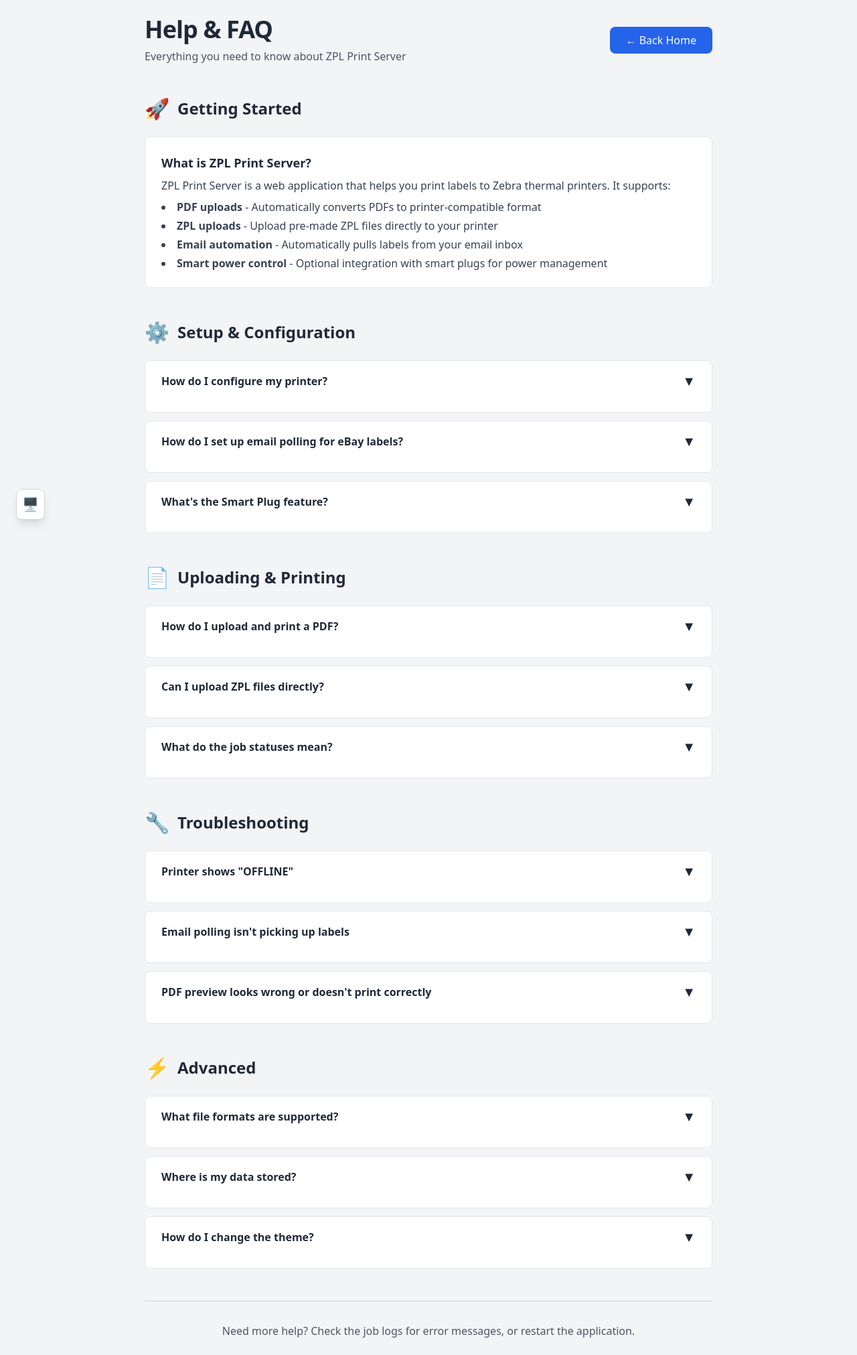
After one commit to corey-schneider/zpl-print-server, a FastAPI app: template app/templates/help.html in a window 1280 px wide. The commit adds this page. Shown: the whole page at 67% size. Run offline with FastAPI, Linux system fonts and the light colour scheme; the template is opened without the code that fills it, so the values that code supplies are empty; parts of the project's set-up code (start-up, migrations or seed data) failed here and were passed over.

Commit message:
add help page

```diff
--- a/app/main.py
+++ b/app/main.py
@@ -38,6 +38,10 @@ async def home(request: Request):
         "settings": settings,
         "is_first_run": IS_FIRST_RUN
     })
+
+@app.get("/help", response_class=HTMLResponse)
+async def help_page(request: Request):
+    return templates.TemplateResponse("help.html", {"request": request})
 
 def _detect_file_type(filename: str, content: bytes) -> str:
     """Detect if file is PDF or ZPL based on extension and content."""
--- /dev/null
+++ b/app/templates/help.html
@@ -0,0 +1,430 @@
+<!DOCTYPE html>
+<html lang="en" class="dark">
+<head>
+    <meta charset="UTF-8">
+    <meta name="viewport" content="width=device-width, initial-scale=1.0">
+    <title>Help & FAQ - ZPL Print Server</title>
+    <script src="{{ url_for('static', path='/tailwindcss-3.4.17.js') }}"></script>
+    <script>
+        tailwind.config = { darkMode: 'class' }
+    </script>
+    <style>
+        .faq-item { transition: all 0.2s ease; }
+        .faq-item.expanded .faq-answer { max-height: 500px; opacity: 1; }
+        .faq-item .faq-answer { max-height: 0; opacity: 0; overflow: hidden; transition: all 0.3s ease; }
+        .faq-item .faq-toggle { transition: transform 0.3s ease; }
+        .faq-item.expanded .faq-toggle { transform: rotate(180deg); }
+    </style>
+</head>
+<body class="bg-gray-100 dark:bg-gray-900 text-gray-800 dark:text-gray-200 transition-colors duration-200 font-sans">
+
+<div class="container mx-auto p-6 max-w-4xl">
+
+    <!-- Header -->
+    <div class="flex justify-between items-center mb-12">
+        <div>
+            <h1 class="text-4xl font-bold tracking-tight mb-2">Help & FAQ</h1>
+            <p class="text-gray-600 dark:text-gray-400">Everything you need to know about ZPL Print Server</p>
+        </div>
+        <a href="/" class="bg-blue-600 hover:bg-blue-700 text-white px-6 py-2 rounded-lg font-medium transition">
+            ← Back Home
+        </a>
+    </div>
+
+    <!-- Getting Started -->
+    <section class="mb-12">
+        <h2 class="text-2xl font-bold mb-6 flex items-center gap-3">
+            <span class="text-3xl">🚀</span> Getting Started
+        </h2>
+        <div class="space-y-4">
+            <div class="bg-white dark:bg-gray-800 rounded-lg p-6 border border-gray-200 dark:border-gray-700">
+                <h3 class="font-bold text-lg mb-2">What is ZPL Print Server?</h3>
+                <p class="text-gray-700 dark:text-gray-300">
+                    ZPL Print Server is a web application that helps you print labels to Zebra thermal printers. It supports:
+                </p>
+                <ul class="list-disc list-inside text-gray-700 dark:text-gray-300 mt-2 space-y-1">
+                    <li><strong>PDF uploads</strong> - Automatically converts PDFs to printer-compatible format</li>
+                    <li><strong>ZPL uploads</strong> - Upload pre-made ZPL files directly to your printer</li>
+                    <li><strong>Email automation</strong> - Automatically pulls labels from your email inbox</li>
+                    <li><strong>Smart power control</strong> - Optional integration with smart plugs for power management</li>
+                </ul>
+            </div>
+        </div>
+    </section>
+
+    <!-- Setup & Configuration -->
+    <section class="mb-12">
+        <h2 class="text-2xl font-bold mb-6 flex items-center gap-3">
+            <span class="text-3xl">⚙️</span> Setup & Configuration
+        </h2>
+        <div class="space-y-3">
+            <!-- Printer Setup -->
+            <div class="faq-item bg-white dark:bg-gray-800 rounded-lg border border-gray-200 dark:border-gray-700 overflow-hidden">
+                <button onclick="toggleFaq(this)" class="w-full text-left px-6 py-4 hover:bg-gray-50 dark:hover:bg-gray-700/50 flex justify-between items-center">
+                    <span class="font-bold">How do I configure my printer?</span>
+                    <span class="faq-toggle text-xl">▼</span>
+                </button>
+                <div class="faq-answer px-6 pb-4">
+                    <ol class="list-decimal list-inside space-y-2 text-gray-700 dark:text-gray-300">
+                        <li>Open the <strong>Settings</strong> (⚙️ button in top-right)</li>
+                        <li>Go to the <strong>🖨️ Printer</strong> tab</li>
+                        <li>Enter your printer's IP address (e.g., 192.168.1.111)</li>
+                        <li>Click <strong>Test Connection</strong> to verify</li>
+                        <li>Click <strong>Save Changes</strong></li>
+                    </ol>
+                    <p class="mt-3 text-sm text-gray-600 dark:text-gray-400">
+                        <strong>Need to find your printer's IP?</strong> Check your printer's display panel or access your router's admin page.
+                    </p>
+                </div>
+            </div>
+
+            <!-- Email Setup -->
+            <div class="faq-item bg-white dark:bg-gray-800 rounded-lg border border-gray-200 dark:border-gray-700 overflow-hidden">
+                <button onclick="toggleFaq(this)" class="w-full text-left px-6 py-4 hover:bg-gray-50 dark:hover:bg-gray-700/50 flex justify-between items-center">
+                    <span class="font-bold">How do I set up email polling for eBay labels?</span>
+                    <span class="faq-toggle text-xl">▼</span>
+                </button>
+                <div class="faq-answer px-6 pb-4">
+                    <ol class="list-decimal list-inside space-y-2 text-gray-700 dark:text-gray-300">
+                        <li>Go to <strong>Settings</strong> → <strong>📧 Email</strong> tab</li>
+                        <li>Check the <strong>"Enable Email Polling"</strong> checkbox</li>
+                        <li>Enter your Yahoo Mail email address</li>
+                        <li>Create an <strong>app-specific password</strong>:
+                            <ul class="list-disc list-inside ml-4 mt-2 text-sm">
+                                <li>Visit your <a href="https://login.yahoo.com/account/security" class="text-blue-600 dark:text-blue-400 hover:underline">Yahoo Account Security</a></li>
+                                <li>Generate a new "App password" (not your regular password)</li>
+                                <li>Paste the generated password into the field</li>
+                            </ul>
+                        </li>
+                        <li>Configure email filters (sender, subject, body keywords)</li>
+                        <li>Set check frequency (default: 60 seconds)</li>
+                        <li>Click <strong>Test Email Connection</strong> to verify</li>
+                        <li>Click <strong>Save Changes</strong></li>
+                    </ol>
+                    <p class="mt-3 p-3 bg-blue-50 dark:bg-blue-900/20 border border-blue-200 dark:border-blue-700 rounded text-sm text-blue-900 dark:text-blue-200">
+                        💡 <strong>Tip:</strong> Use "all three" filters to prevent unwanted emails from being printed. For eBay, try: From: "ebay@ebay.com", Subject: "shipping label", Body: "ready"
+                    </p>
+                </div>
+            </div>
+
+            <!-- Smart Plug Setup -->
+            <div class="faq-item bg-white dark:bg-gray-800 rounded-lg border border-gray-200 dark:border-gray-700 overflow-hidden">
+                <button onclick="toggleFaq(this)" class="w-full text-left px-6 py-4 hover:bg-gray-50 dark:hover:bg-gray-700/50 flex justify-between items-center">
+                    <span class="font-bold">What's the Smart Plug feature?</span>
+                    <span class="faq-toggle text-xl">▼</span>
+                </button>
+                <div class="faq-answer px-6 pb-4">
+                    <p class="text-gray-700 dark:text-gray-300 mb-3">
+                        If you have an expensive printer or want to save electricity, you can automatically turn your printer on/off based on print jobs.
+                    </p>
+                    <ol class="list-decimal list-inside space-y-2 text-gray-700 dark:text-gray-300 mb-3">
+                        <li>Get a smart plug (TP-Link, IFTTT-compatible, etc.)</li>
+                        <li>Go to <strong>Settings</strong> → <strong>⚡ Smart Plug</strong></li>
+                        <li>Check <strong>"Enable Smart Plug Integration"</strong></li>
+                        <li>Enter webhook URLs for turning the plug ON and OFF</li>
+                        <li>Click <strong>Save Changes</strong></li>
+                    </ol>
+                    <p class="text-sm text-gray-600 dark:text-gray-400">
+                        <strong>Optional feature:</strong> You don't need this to use the printer. It's only for power savings.
+                    </p>
+                </div>
+            </div>
+        </div>
+    </section>
+
+    <!-- Uploading & Printing -->
+    <section class="mb-12">
+        <h2 class="text-2xl font-bold mb-6 flex items-center gap-3">
+            <span class="text-3xl">📄</span> Uploading & Printing
+        </h2>
+        <div class="space-y-3">
+            <!-- PDF Upload -->
+            <div class="faq-item bg-white dark:bg-gray-800 rounded-lg border border-gray-200 dark:border-gray-700 overflow-hidden">
+                <button onclick="toggleFaq(this)" class="w-full text-left px-6 py-4 hover:bg-gray-50 dark:hover:bg-gray-700/50 flex justify-between items-center">
+                    <span class="font-bold">How do I upload and print a PDF?</span>
+                    <span class="faq-toggle text-xl">▼</span>
+                </button>
+                <div class="faq-answer px-6 pb-4">
+                    <ol class="list-decimal list-inside space-y-2 text-gray-700 dark:text-gray-300">
+                        <li><strong>Go to the home page</strong></li>
+                        <li><strong>Drag & drop</strong> your PDF file into the upload zone, or click to browse</li>
+                        <li>The app will automatically:
+                            <ul class="list-disc list-inside ml-4 mt-2">
+                                <li>Convert the PDF to ZPL format</li>
+                                <li>Generate a preview image</li>
+                                <li>Send it to your printer</li>
+                            </ul>
+                        </li>
+                        <li>Check the <strong>jobs table</strong> below to see the status</li>
+                    </ol>
+                </div>
+            </div>
+
+            <!-- ZPL Upload -->
+            <div class="faq-item bg-white dark:bg-gray-800 rounded-lg border border-gray-200 dark:border-gray-700 overflow-hidden">
+                <button onclick="toggleFaq(this)" class="w-full text-left px-6 py-4 hover:bg-gray-50 dark:hover:bg-gray-700/50 flex justify-between items-center">
+                    <span class="font-bold">Can I upload ZPL files directly?</span>
+                    <span class="faq-toggle text-xl">▼</span>
+                </button>
+                <div class="faq-answer px-6 pb-4">
+                    <p class="text-gray-700 dark:text-gray-300 mb-3">
+                        <strong>Yes!</strong> If you already have a ZPL file (e.g., exported from design software), you can upload it directly.
+                    </p>
+                    <ol class="list-decimal list-inside space-y-2 text-gray-700 dark:text-gray-300">
+                        <li>The upload zone accepts both PDF and ZPL files</li>
+                        <li>Just drop your <code class="bg-gray-200 dark:bg-gray-700 px-2 py-1 rounded text-sm">.zpl</code> file</li>
+                        <li>It will be sent directly to the printer <strong>without conversion</strong> (lossless)</li>
+                    </ol>
+                    <p class="mt-3 text-sm text-gray-600 dark:text-gray-400">
+                        💡 <strong>Pro tip:</strong> ZPL uploads are perfect for labels you've already designed and tested.
+                    </p>
+                </div>
+            </div>
+
+            <!-- Job Status -->
+            <div class="faq-item bg-white dark:bg-gray-800 rounded-lg border border-gray-200 dark:border-gray-700 overflow-hidden">
+                <button onclick="toggleFaq(this)" class="w-full text-left px-6 py-4 hover:bg-gray-50 dark:hover:bg-gray-700/50 flex justify-between items-center">
+                    <span class="font-bold">What do the job statuses mean?</span>
+                    <span class="faq-toggle text-xl">▼</span>
+                </button>
+                <div class="faq-answer px-6 pb-4">
+                    <div class="space-y-2 text-gray-700 dark:text-gray-300">
+                        <div><strong class="text-yellow-600 dark:text-yellow-400">READY</strong> - File received, waiting to print</div>
+                        <div><strong class="text-blue-600 dark:text-blue-400">PRINTING</strong> - Currently sending to printer</div>
+                        <div><strong class="text-green-600 dark:text-green-400">COMPLETED</strong> - Successfully printed</div>
+                        <div><strong class="text-red-600 dark:text-red-400">FAILED</strong> - Error occurred (check the log for details)</div>
+                    </div>
+                </div>
+            </div>
+        </div>
+    </section>
+
+    <!-- Troubleshooting -->
+    <section class="mb-12">
+        <h2 class="text-2xl font-bold mb-6 flex items-center gap-3">
+            <span class="text-3xl">🔧</span> Troubleshooting
+        </h2>
+        <div class="space-y-3">
+            <!-- Printer Offline -->
+            <div class="faq-item bg-white dark:bg-gray-800 rounded-lg border border-gray-200 dark:border-gray-700 overflow-hidden">
+                <button onclick="toggleFaq(this)" class="w-full text-left px-6 py-4 hover:bg-gray-50 dark:hover:bg-gray-700/50 flex justify-between items-center">
+                    <span class="font-bold">Printer shows "OFFLINE"</span>
+                    <span class="faq-toggle text-xl">▼</span>
+                </button>
+                <div class="faq-answer px-6 pb-4">
+                    <ol class="list-decimal list-inside space-y-2 text-gray-700 dark:text-gray-300">
+                        <li><strong>Check physical connection:</strong> Is the printer powered on and connected to the network?</li>
+                        <li><strong>Ping the printer:</strong> Open terminal and run <code class="bg-gray-200 dark:bg-gray-700 px-2 py-1 rounded text-sm">ping 192.168.1.111</code> (use your printer's IP)</li>
+                        <li><strong>Verify IP address:</strong> Go to Settings and double-check the IP is correct</li>
+                        <li><strong>Check firewall:</strong> Ensure port 9100 is not blocked</li>
+                        <li><strong>Restart printer:</strong> Power cycle the printer and try again</li>
+                    </ol>
+                </div>
+            </div>
+
+            <!-- Email Not Working -->
+            <div class="faq-item bg-white dark:bg-gray-800 rounded-lg border border-gray-200 dark:border-gray-700 overflow-hidden">
+                <button onclick="toggleFaq(this)" class="w-full text-left px-6 py-4 hover:bg-gray-50 dark:hover:bg-gray-700/50 flex justify-between items-center">
+                    <span class="font-bold">Email polling isn't picking up labels</span>
+                    <span class="faq-toggle text-xl">▼</span>
+                </button>
+                <div class="faq-answer px-6 pb-4">
+                    <ol class="list-decimal list-inside space-y-2 text-gray-700 dark:text-gray-300">
+                        <li><strong>Check if enabled:</strong> Go to Settings → Email and make sure "Enable Email Polling" is checked</li>
+                        <li><strong>Verify credentials:</strong> Use the "Test Email Connection" button to verify your username and password</li>
+                        <li><strong>Check filters:</strong> Emails must match <strong>all three</strong> filters (From, Subject, Body). Adjust them if needed</li>
+                        <li><strong>Check frequency:</strong> Increase the check frequency to test (default is 60 seconds)</li>
+                        <li><strong>App password:</strong> Make sure you're using an <strong>app-specific password</strong>, not your regular Yahoo password</li>
+                        <li><strong>Check inbox:</strong> Verify the email is in your main inbox (not spam/trash)</li>
+                    </ol>
+                </div>
+            </div>
+
+            <!-- PDF Conversion Issues -->
+            <div class="faq-item bg-white dark:bg-gray-800 rounded-lg border border-gray-200 dark:border-gray-700 overflow-hidden">
+                <button onclick="toggleFaq(this)" class="w-full text-left px-6 py-4 hover:bg-gray-50 dark:hover:bg-gray-700/50 flex justify-between items-center">
+                    <span class="font-bold">PDF preview looks wrong or doesn't print correctly</span>
+                    <span class="faq-toggle text-xl">▼</span>
+                </button>
+                <div class="faq-answer px-6 pb-4">
+                    <div class="space-y-2 text-gray-700 dark:text-gray-300">
+                        <p><strong>This can happen when:</strong></p>
+                        <ul class="list-disc list-inside space-y-1">
+                            <li>PDF dimensions don't match the label size (4x6 for Zebra GX420t)</li>
+                            <li>PDF has unusual fonts or special characters</li>
+                            <li>Image quality is very low in the original PDF</li>
+                        </ul>
+                        <p class="mt-3"><strong>Solutions:</strong></p>
+                        <ul class="list-disc list-inside space-y-1">
+                            <li>Try uploading a ZPL file instead (if you have one)</li>
+                            <li>Check the PDF preview image in the jobs table</li>
+                            <li>Adjust your PDF before uploading (proper dimensions, quality)</li>
+                        </ul>
+                    </div>
+                </div>
+            </div>
+        </div>
+    </section>
+
+    <!-- Advanced -->
+    <section class="mb-12">
+        <h2 class="text-2xl font-bold mb-6 flex items-center gap-3">
+            <span class="text-3xl">⚡</span> Advanced
+        </h2>
+        <div class="space-y-3">
+            <!-- File Formats -->
+            <div class="faq-item bg-white dark:bg-gray-800 rounded-lg border border-gray-200 dark:border-gray-700 overflow-hidden">
+                <button onclick="toggleFaq(this)" class="w-full text-left px-6 py-4 hover:bg-gray-50 dark:hover:bg-gray-700/50 flex justify-between items-center">
+                    <span class="font-bold">What file formats are supported?</span>
+                    <span class="faq-toggle text-xl">▼</span>
+                </button>
+                <div class="faq-answer px-6 pb-4">
+                    <div class="space-y-3">
+                        <div>
+                            <strong class="text-blue-600 dark:text-blue-400">PDF Files (.pdf)</strong>
+                            <p class="text-sm text-gray-600 dark:text-gray-400 mt-1">Standard PDF documents - automatically converted to ZPL</p>
+                        </div>
+                        <div>
+                            <strong class="text-blue-600 dark:text-blue-400">ZPL Files (.zpl)</strong>
+                            <p class="text-sm text-gray-600 dark:text-gray-400 mt-1">Zebra Programming Language files - sent directly to printer without conversion</p>
+                        </div>
+                    </div>
+                </div>
+            </div>
+
+            <!-- Data Storage -->
+            <div class="faq-item bg-white dark:bg-gray-800 rounded-lg border border-gray-200 dark:border-gray-700 overflow-hidden">
+                <button onclick="toggleFaq(this)" class="w-full text-left px-6 py-4 hover:bg-gray-50 dark:hover:bg-gray-700/50 flex justify-between items-center">
+                    <span class="font-bold">Where is my data stored?</span>
+                    <span class="faq-toggle text-xl">▼</span>
+                </button>
+                <div class="faq-answer px-6 pb-4">
+                    <div class="space-y-2 text-gray-700 dark:text-gray-300">
+                        <p><strong>Local Storage:</strong></p>
+                        <ul class="list-disc list-inside space-y-1 mb-3">
+                            <li>All files stored in <code class="bg-gray-200 dark:bg-gray-700 px-2 py-1 rounded text-sm">/app/data/</code></li>
+                            <li>Database (SQLite) at <code class="bg-gray-200 dark:bg-gray-700 px-2 py-1 rounded text-sm">/app/data/printer.db</code></li>
+                        </ul>
+                        <p><strong>Security:</strong></p>
+                        <ul class="list-disc list-inside">
+                            <li>Email passwords are encrypted with an AES key stored in <code class="bg-gray-200 dark:bg-gray-700 px-2 py-1 rounded text-sm">.env</code></li>
+                            <li>No data is sent to external servers</li>
+                        </ul>
+                    </div>
+                </div>
+            </div>
+
+            <!-- Theme -->
+            <div class="faq-item bg-white dark:bg-gray-800 rounded-lg border border-gray-200 dark:border-gray-700 overflow-hidden">
+                <button onclick="toggleFaq(this)" class="w-full text-left px-6 py-4 hover:bg-gray-50 dark:hover:bg-gray-700/50 flex justify-between items-center">
+                    <span class="font-bold">How do I change the theme?</span>
+                    <span class="faq-toggle text-xl">▼</span>
+                </button>
+                <div class="faq-answer px-6 pb-4">
+                    <p class="text-gray-700 dark:text-gray-300">
+                        Look for the theme switcher icon in the <strong>bottom-left corner</strong> of the page. Click it to toggle between:
+                    </p>
+                    <ul class="list-disc list-inside text-gray-700 dark:text-gray-300 mt-2 space-y-1">
+                        <li><strong>☀️ Light</strong> - Bright, high-contrast mode</li>
+                        <li><strong>🖥️ System</strong> - Follows your OS preference (default)</li>
+                        <li><strong>🌙 Dark</strong> - Dark mode for low-light environments</li>
+                    </ul>
+                    <p class="mt-3 text-sm text-gray-600 dark:text-gray-400">
+                        Your preference is saved in your browser's storage.
+                    </p>
+                </div>
+            </div>
+        </div>
+    </section>
+
+    <!-- Footer -->
+    <div class="border-t border-gray-300 dark:border-gray-700 pt-8 mt-12">
+        <p class="text-center text-gray-600 dark:text-gray-400">
+            Need more help? Check the job logs for error messages, or restart the application.
+        </p>
+    </div>
+
+</div>
+
+<!-- Theme Switcher -->
+<div id="theme-switcher" class="fixed bottom-6 left-6 z-40">
+    <button id="theme-toggle" onclick="toggleThemeMenu()" class="bg-white dark:bg-gray-800 border border-gray-300 dark:border-gray-600 rounded-lg shadow-lg p-2 text-xl hover:shadow-xl transition">
+        <span id="theme-icon">🖥️</span>
+    </button>
+    <div id="theme-menu" class="hidden absolute bottom-12 left-0 bg-white dark:bg-gray-800 border border-gray-300 dark:border-gray-600 rounded-lg shadow-lg p-1 flex flex-col gap-1">
+        <button onclick="setTheme('light')" class="px-3 py-2 rounded text-sm transition hover:bg-gray-100 dark:hover:bg-gray-700 text-left flex items-center gap-2">☀️ <span>Light</span></button>
+        <button onclick="setTheme('system')" class="px-3 py-2 rounded text-sm transition hover:bg-gray-100 dark:hover:bg-gray-700 text-left flex items-center gap-2">🖥️ <span>System</span></button>
+        <button onclick="setTheme('dark')" class="px-3 py-2 rounded text-sm transition hover:bg-gray-100 dark:hover:bg-gray-700 text-left flex items-center gap-2">🌙 <span>Dark</span></button>
+    </div>
+</div>
+
+<script>
+    // --- FAQ Toggle ---
+    function toggleFaq(button) {
+        const item = button.closest('.faq-item');
+        item.classList.toggle('expanded');
+    }
+
+    // --- Theme Switching ---
+    function getSystemPreference() {
+        return window.matchMedia('(prefers-color-scheme: dark)').matches ? 'dark' : 'light';
+    }
+
+    function applyTheme(theme) {
+        const html = document.documentElement;
+        if (theme === 'dark' || (theme === 'system' && getSystemPreference() === 'dark')) {
+            html.classList.add('dark');
+        } else {
+            html.classList.remove('dark');
+        }
+    }
+
+    function getThemeIcon(theme) {
+        const icons = { light: '☀️', system: '🖥️', dark: '🌙' };
+        return icons[theme] || '🖥️';
+    }
+
+    function updateThemeIcon(theme) {
+        document.getElementById('theme-icon').textContent = getThemeIcon(theme);
+    }
+
+    function toggleThemeMenu() {
+        const menu = document.getElementById('theme-menu');
+        menu.classList.toggle('hidden');
+        if (!menu.classList.contains('hidden')) {
+            document.addEventListener('click', closeThemeMenuOnClickOutside);
+        }
+    }
+
+    function closeThemeMenuOnClickOutside(e) {
+        const switcher = document.getElementById('theme-switcher');
+        if (!switcher.contains(e.target)) {
+            document.getElementById('theme-menu').classList.add('hidden');
+            document.removeEventListener('click', closeThemeMenuOnClickOutside);
+        }
+    }
+
+    function setTheme(theme) {
+        localStorage.setItem('theme-preference', theme);
+        applyTheme(theme);
+        updateThemeIcon(theme);
+        document.getElementById('theme-menu').classList.add('hidden');
+    }
+
+    function initTheme() {
+        const savedTheme = localStorage.getItem('theme-preference') || 'system';
+        applyTheme(savedTheme);
+        updateThemeIcon(savedTheme);
+    }
+
+    initTheme();
+    window.matchMedia('(prefers-color-scheme: dark)').addEventListener('change', () => {
+        const savedTheme = localStorage.getItem('theme-preference') || 'system';
+        if (savedTheme === 'system') {
+            applyTheme('system');
+        }
+    });
+</script>
+
+</body>
+</html>
```
Also changed, not shown: app/templates/index.html (+9 -4 lines).
